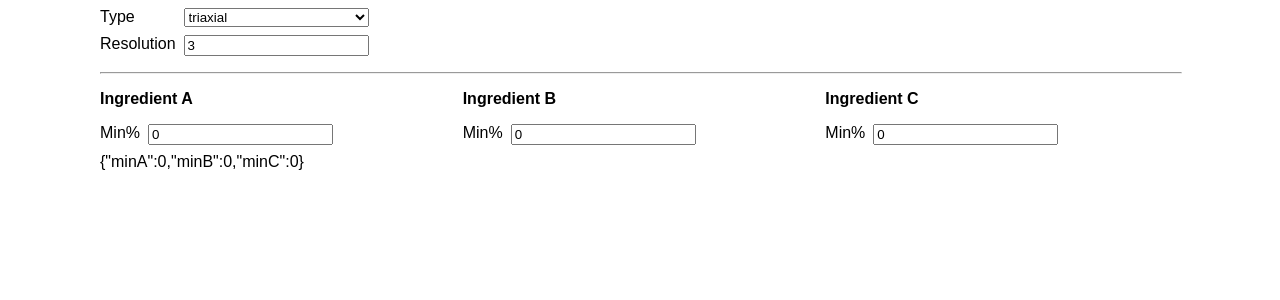
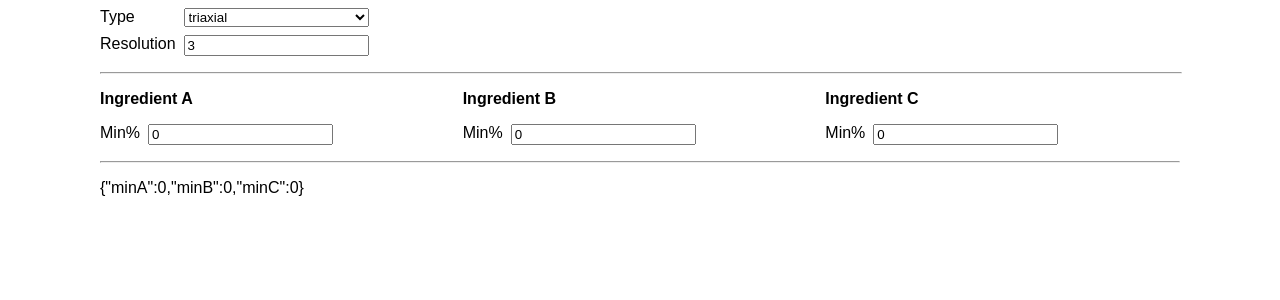
Before and after one commit to 12eh/blend-tool, a React (Vite) app: page / in a window 1280 px wide. Shown: the top 300 px of the page. Built offline with nearby package versions, Linux system fonts and the light colour scheme.

Commit message:
Clean up styles and markup

```diff
--- a/src/App.css
+++ b/src/App.css
@@ -10,7 +10,6 @@
   height: 100%;
   display: grid;
   grid-template-rows: [form] auto [results] 1fr;
-  gap: 8px;
 }
 
 #main-form {
@@ -19,6 +18,10 @@
 
 #results {
   grid-row: results;
+}
+
+#results > hr {
+  margin: 16px 0;
 }
 
 .form-area {
--- a/src/App.tsx
+++ b/src/App.tsx
@@ -50,6 +50,8 @@ function App() {
             <TriaxialBlendForm onChange={setConditionalFormValues} />
           )}
         </form>
+        <div id="results">
+          <hr />
           {blendType == "triaxial" && (
             <TriaxialBlend
               resolution={resolution}
@@ -58,6 +60,7 @@ function App() {
           )}
         </div>
       </div>
+    </div>
   );
 }
 
--- a/src/TriaxialBlend.tsx
+++ b/src/TriaxialBlend.tsx
@@ -62,5 +62,5 @@ type ResultsProps = {
 export function TriaxialBlend(props: ResultsProps): ReactElement<ResultsProps> {
   const formValues = { ...defaultFormValues, ...props.formValues };
 
-  return <div id="results">{JSON.stringify(formValues)}</div>;
+  return <>{JSON.stringify(formValues)}</>;
 }
```
Lines whose indentation alone changed are shown as unchanged.
